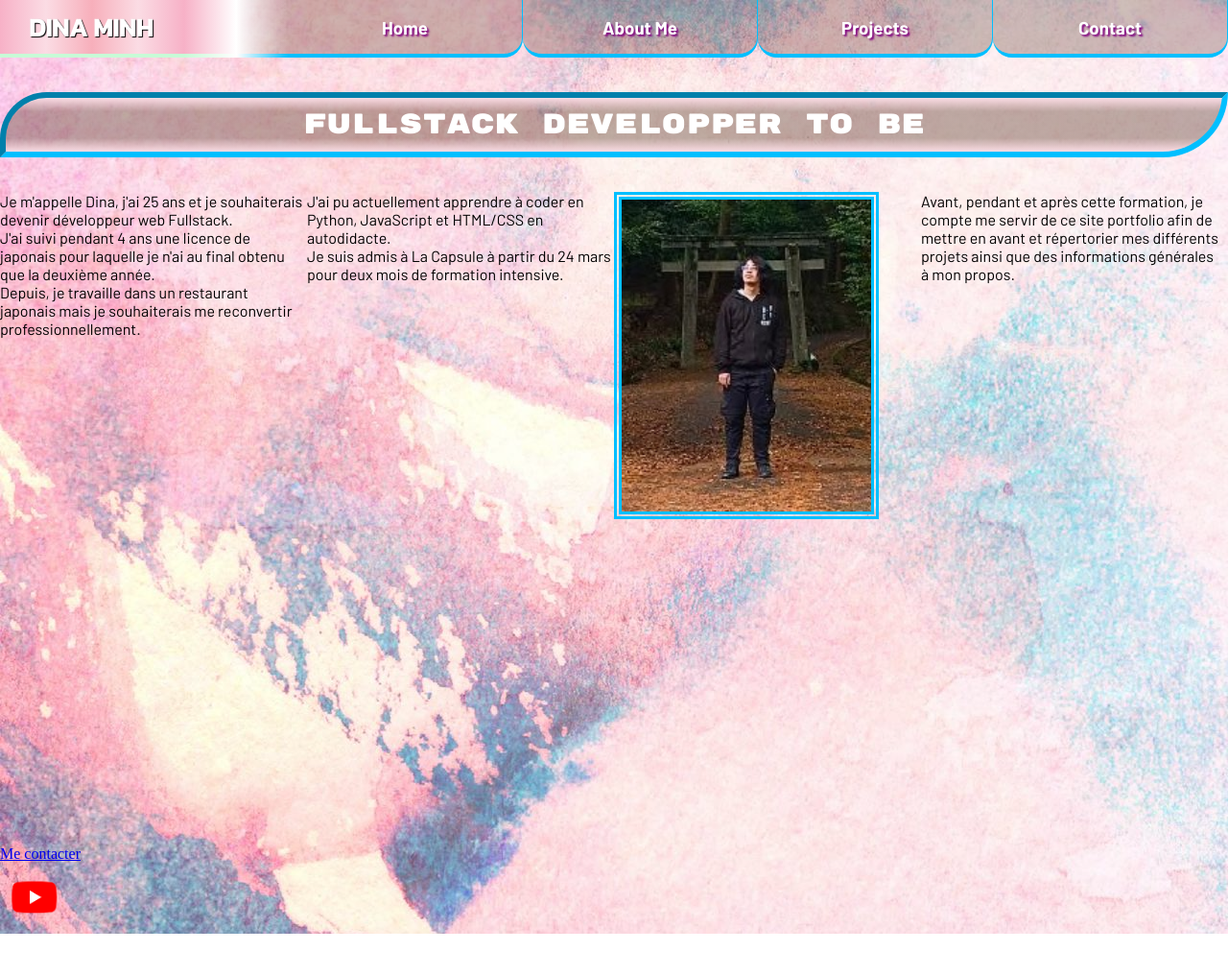
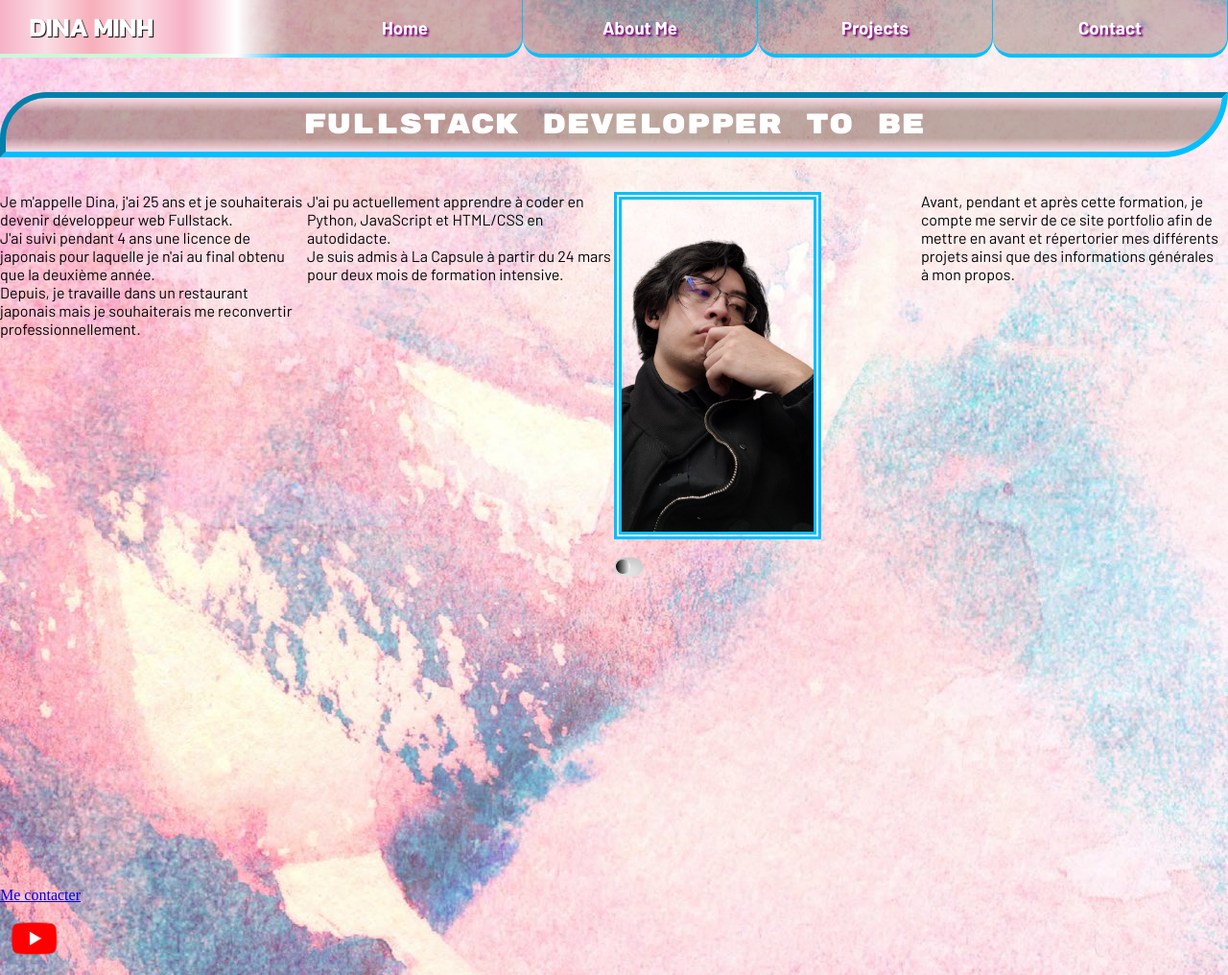
Before and after one commit to OkimaDEmba/portfolio, a website built with Vite: page portfolio.html in a window 1280 px wide. Shown: the whole page at 96% size. Before the commit the page ends 973 px from the top, so only its background shows below. Built offline with nearby package versions, Linux system fonts and the light colour scheme; a web font is replaced by a local one.

Commit message:
J'ai créé un bouton et changé ma photo mais j'arrive pas à changer l'image avec le bouton.

```diff
--- a/portfolio.html
+++ b/portfolio.html
@@ -34,7 +34,12 @@
       <h2>Fullstack Developper to be</h2>
     </div>
     <main>
-      <img class="dinapic" src="images/dina.jpg" alt="Photo de moi">
+      <img class="dinapic" src="images/dina.png" alt="Photo de moi">
+      <img class="cursed" src="images/curseddina.jpg" alt="Dessin de moi">
+      <div class="togglebutton">
+        <input type="checkbox" id="togglepic">
+        <label for="togglepic"></label>
+      </div>
       <p class="firstparagraph">Je m'appelle Dina, j'ai 25 ans et je souhaiterais devenir développeur web Fullstack.<br>
           J'ai suivi pendant 4 ans une licence de japonais pour laquelle je n'ai au final obtenu que la deuxième année.<br>
         Depuis, je travaille dans un restaurant japonais mais je souhaiterais me reconvertir professionnellement.</p>
--- a/style/index.css
+++ b/style/index.css
@@ -129,6 +129,69 @@ footer{
 .dinapic{
     grid-column: 3/4;
     grid-row: 1;
-    width: 260px;
+    content: url("../images/dina.png");
+    width: 200px;
+    background: rgba(255, 255, 255, 0.4);
     border: 8px double deepskyblue;
 }
+.cursed{
+    grid-column: 3/4;
+    grid-row: 1;
+    height: 300px;
+    border: 8px double deepskyblue;
+    opacity: 0;
+    display: none;
+}
+
+.togglebutton{
+    grid-column: 3/4;
+    grid-row: 2;
+    justify-content: center;
+    align-items: center;
+}
+label{
+    width: 30px;
+    height: 20px;
+    display: block;
+    position: relative;
+    background: #ebebeb;
+    border-radius: 200px;
+    box-shadow: inset 0 5px 15px rgba(0,0,0,0.2), inset 0 -5px 15px rgba(255,255,255, 0.4);
+    cursor: pointer;
+    transition: 0.2s;
+}
+
+label:after{
+    content: "";
+    width: 15px;
+    height: 15px;
+    position: absolute;
+    top: 2px;
+    left: 2px;
+    background: linear-gradient(to right, black, white);
+    border-radius: 180px;
+    transition: 0.2s;
+}
+
+input{
+    width: 0;
+    height: 0;
+    visibility: hidden;
+}
+
+input:checked + label{
+    background: black;
+}
+input:checked + label:after{
+    left: 28px;
+    transform: translateX(-100%);
+    background: linear-gradient(to left, black, white);
+}
+input:checked + label + .dinapic{
+    display: none;
+    opacity: 0;
+}
+input:checked + label + .cursed{
+    display: grid;
+    opacity: 1;
+}
```
Also changed, not shown: images/dina.png (added), 1 other file.
